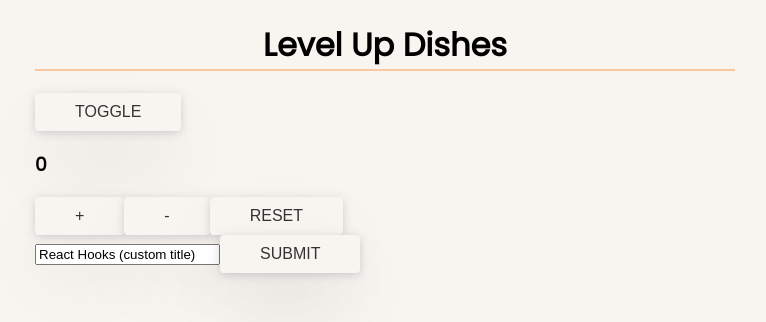
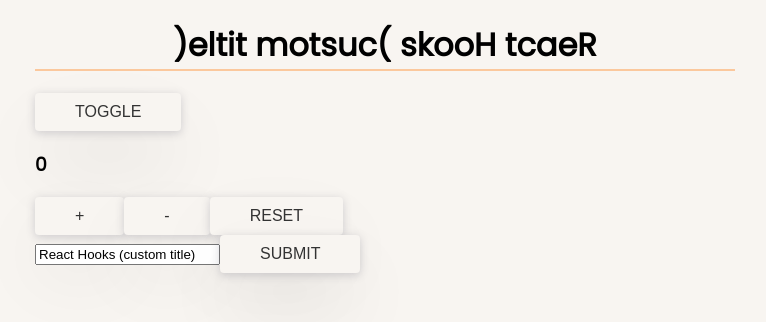
Before and after one commit to syrotkin/react-hooks, a React (Create React App) app: page / in a window 1280 px wide. Shown: the top 322 px of the page, without its empty margins (255-1021 px from the left). Built offline with nearby package versions, Linux system fonts and the light colour scheme.

Commit message:
end of lesson 11: useMemo

```diff
--- a/src/App.js
+++ b/src/App.js
@@ -1,4 +1,4 @@
-import React, { useRef } from "react";
+import React, { useRef, useMemo } from "react";
 import Toggle from "./Toggle";
 import useTitleInput from './hooks/useTitleInput';
 import Counter from './Counter';
@@ -10,11 +10,19 @@
   const [title, setTitle] = useTitleInput('React Hooks (custom title)');
 
   const ref = useRef();
-  console.log(ref.current);
+
+  const reverseWord = (word) => {
+    console.log("function called");
+    return [...word].reverse().join("");
+  };
+
+  const header = 'Level Up Dishes';
+
+  const HeaderReversed = useMemo(() => reverseWord(title), [title]);
 
   return (
     <div className="main-wrapper" ref={ref}>
-      <h1>Level Up Dishes</h1>
+      <h1>{HeaderReversed}</h1>
       <Toggle />
       <Counter />
       <form
@@ -26,7 +34,7 @@
           type="text"
           onChange={(e) => setTitle(e.target.value)}
           value={title}
-        />
+         />
         <button type="submit">Submit</button>
       </form>
     </div>
```
